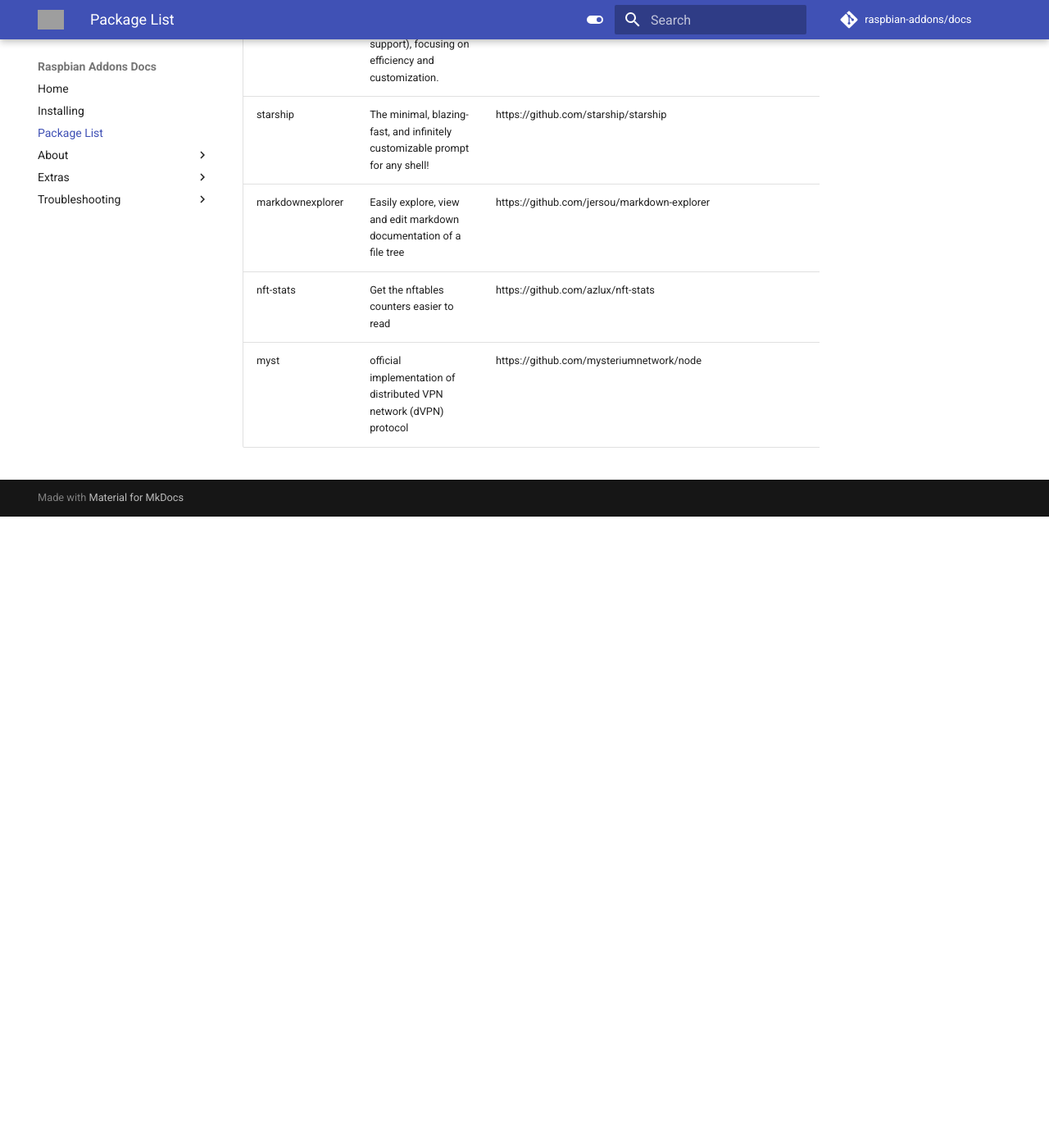
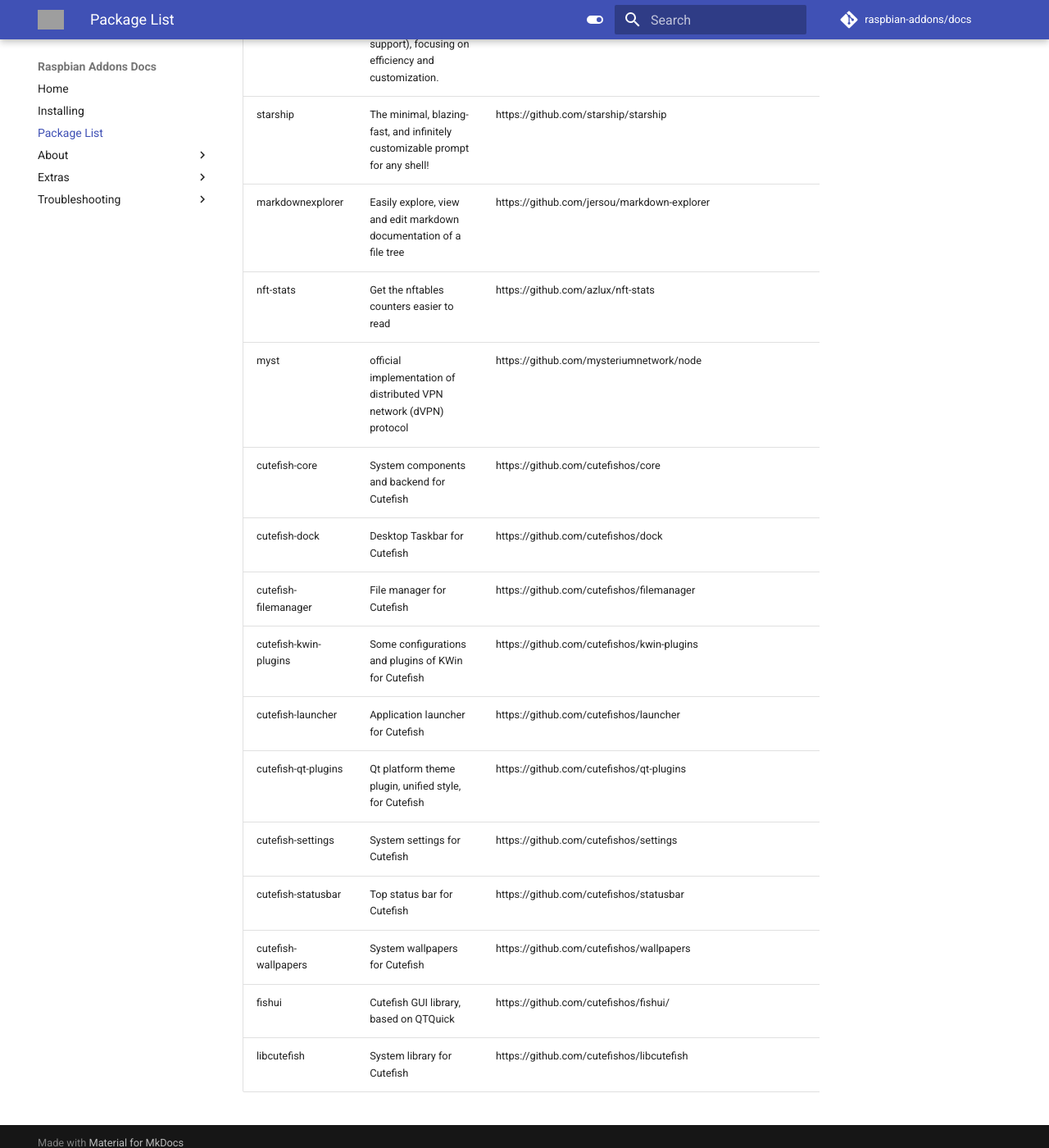
Before and after one commit to raspbian-addons/docs, an MkDocs documentation site: the page built from docs/package-list.md, in a window 1280 px wide and 1400 px high, scrolled down 17927 px. Shown: the whole window at 82% size. Built offline with MkDocs 1.6.1 and Material for MkDocs 9.7.7, drawn with Linux system fonts in a browser that asks for light colours; comment, search, counter and statistics services are not loaded; before the commit the page ends 18557 px from its top, so only the background shows below that; grey boxes are pictures that could not be loaded.

Commit message:
added Cutefish Desktop components

```diff
--- a/docs/package-list.md
+++ b/docs/package-list.md
@@ -220,3 +220,14 @@
 | markdownexplorer | Easily explore, view and edit markdown documentation of a file tree | https://github.com/jersou/markdown-explorer |
 | nft-stats | Get the nftables counters easier to read | https://github.com/azlux/nft-stats |
 | myst | official implementation of distributed VPN network (dVPN) protocol | https://github.com/mysteriumnetwork/node |
+| cutefish-core | System components and backend for Cutefish | https://github.com/cutefishos/core |
+| cutefish-dock | Desktop Taskbar for Cutefish | https://github.com/cutefishos/dock |
+| cutefish-filemanager | File manager for Cutefish | https://github.com/cutefishos/filemanager |
+| cutefish-kwin-plugins | Some configurations and plugins of KWin for Cutefish | https://github.com/cutefishos/kwin-plugins |
+| cutefish-launcher | Application launcher for Cutefish | https://github.com/cutefishos/launcher |
+| cutefish-qt-plugins | Qt platform theme plugin, unified style, for Cutefish | https://github.com/cutefishos/qt-plugins |
+| cutefish-settings | System settings for Cutefish | https://github.com/cutefishos/settings |
+| cutefish-statusbar | Top status bar for Cutefish | https://github.com/cutefishos/statusbar |
+| cutefish-wallpapers | System wallpapers for Cutefish | https://github.com/cutefishos/wallpapers |
+| fishui | Cutefish GUI library, based on QTQuick | https://github.com/cutefishos/fishui/ |
+| libcutefish | System library for Cutefish | https://github.com/cutefishos/libcutefish |
```
